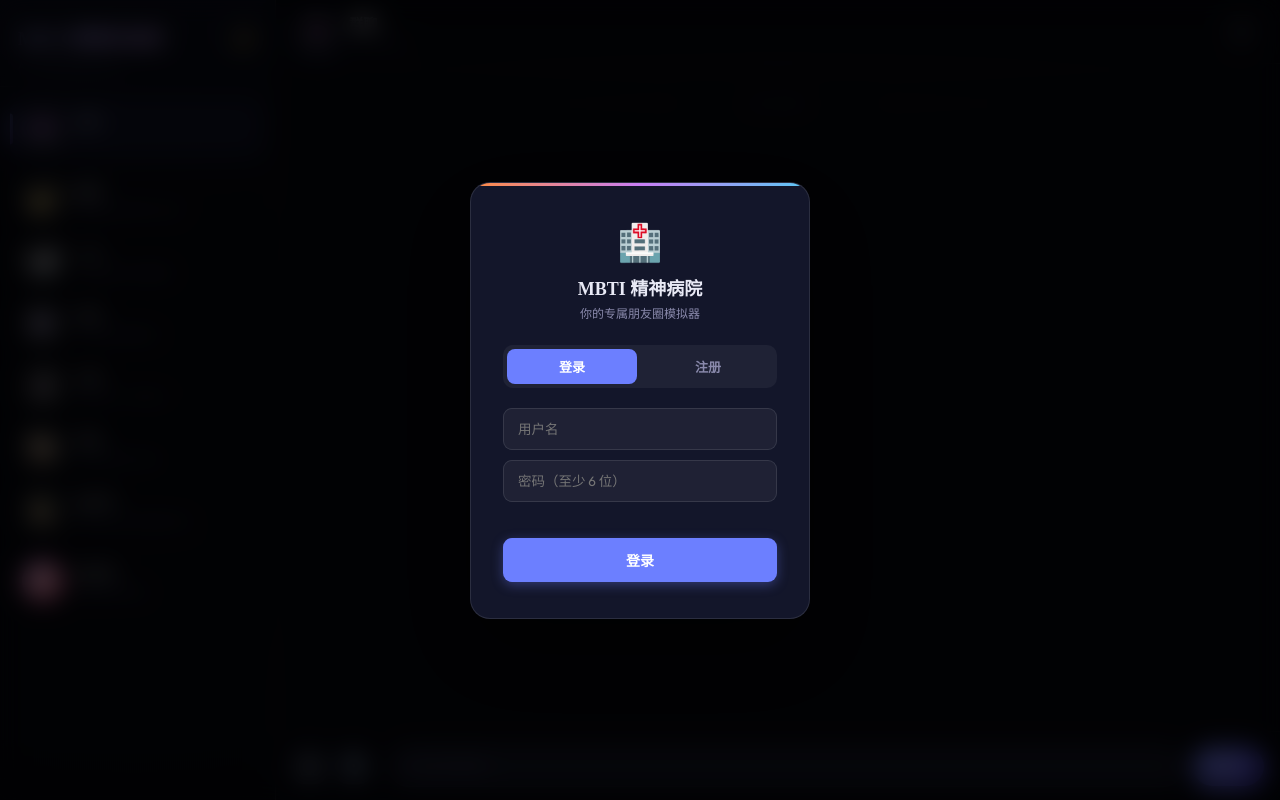
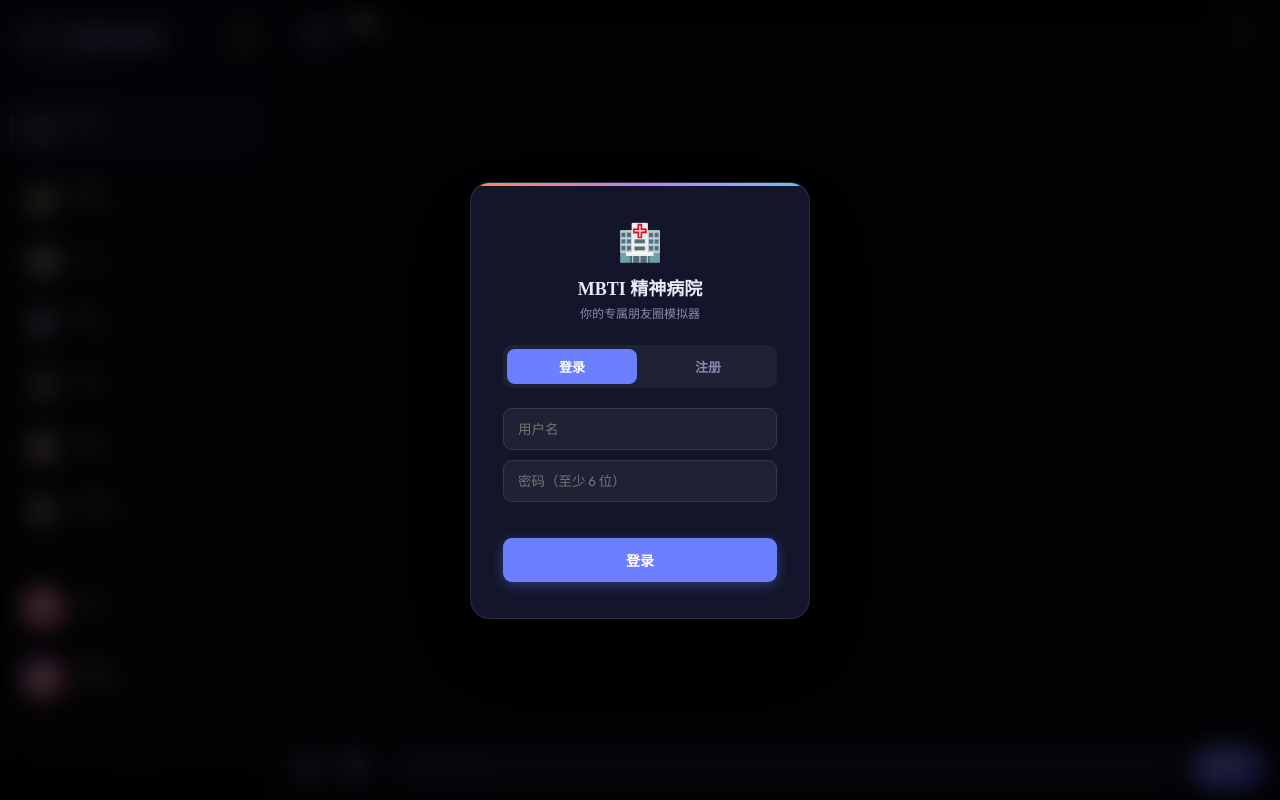
Before and after one commit to uzhang06-cpu/mbti-hospital, a Flask app: page / in a window 1280 px wide. Run offline with Flask 3, Linux system fonts and the light colour scheme; some libraries are stand-ins or nearby versions.

Commit message:
feat: 小雨前端 - 独立聊天界面接入
- 侧边栏新增「真实朋友」分区，小雨独立入口
- 专属粉色系配色 --xiaoyu: #ff7eb3
- SVG 汉字头像（雨字）
- 聊天面板 panel-dm-XIAOYU，Enter 发送
- socket xiaoyu_reply 监听（打字动画+连发）
- 历史记录加载 /api/xiaoyu/history
- ROLE_NAMES / AVATARS / dmLastRole 全部注册

Co-Authored-By: Claude Sonnet 4.6 <noreply@anthropic.com>

```diff
--- a/templates/index.html
+++ b/templates/index.html
@@ -42,6 +42,7 @@
     --estj:  #00b4ad;
     --enfj:  #ffb020;
     --infj:  #4fd896;
+    --xiaoyu:#ff7eb3;
     --accent:#6c7fff;
 
     /* ── Bubble Tints ── */
@@ -52,6 +53,7 @@
     --tint-estj: rgba(0,180,173,0.08);
     --tint-enfj: rgba(255,176,32,0.08);
     --tint-infj: rgba(79,216,150,0.08);
+    --tint-xiaoyu: rgba(255,126,179,0.08);
 
     /* ── Border Tints ── */
     --b-enfp: rgba(255,140,66,0.25);
@@ -325,6 +327,10 @@ body.light #theme-toggle:hover { background: rgba(0,0,0,0.09); }
 .nav-item#nav-dm-ESTJ.active::before { background: linear-gradient(180deg, #40c8c0, #008880); box-shadow: 0 0 12px var(--glow-estj); }
 .nav-item#nav-dm-ENFJ.active::before { background: linear-gradient(180deg, #ffd050, #e09000); box-shadow: 0 0 12px var(--glow-enfj); }
 .nav-item#nav-moments.active::before { background: linear-gradient(180deg, #f8a0fb, #e84070); box-shadow: 0 0 12px rgba(248,80,160,0.55); }
+.nav-item#nav-dm-XIAOYU.active::before { background: linear-gradient(180deg, #ffb0d0, #ff5090); box-shadow: 0 0 12px rgba(255,126,179,0.55); }
+.msg-avatar.XIAOYU { background: linear-gradient(135deg, #ff9dc8, #ff5090); }
+.bubble-col .msg-bubble.XIAOYU { background: var(--tint-xiaoyu); border-color: rgba(255,126,179,0.22); }
+.msg-sender.XIAOYU { color: var(--xiaoyu); }
 
 /* Active nav name */
 .nav-item.active .nav-name { color: #c8ceff; }
@@ -1356,6 +1362,18 @@ body.light .voice-bubble:hover { background: rgba(0,0,0,0.09); }
 
         <div class="nav-divider"></div>
 
+        <div class="nav-section-label">真实朋友</div>
+        <div class="nav-item" onclick="switchPanel('dm-XIAOYU')" id="nav-dm-XIAOYU">
+            <div class="nav-avatar XIAOYU" id="nav-av-XIAOYU"></div>
+            <div class="nav-info">
+                <div class="nav-name">小雨</div>
+                <div class="nav-preview">研究生 · 夜猫子</div>
+            </div>
+            <span class="nav-badge" id="badge-dm-XIAOYU"></span>
+        </div>
+
+        <div class="nav-divider"></div>
+
         <div class="nav-item" onclick="switchPanel('moments')" id="nav-moments">
             <div class="nav-avatar moments" id="nav-av-moments"></div>
             <div class="nav-info">
@@ -1523,6 +1541,29 @@ body.light .voice-bubble:hover { background: rgba(0,0,0,0.09); }
                 <input type="text" class="msg-input" id="msg-input-dm-ENFJ" placeholder="发消息给 赵老师…" autocomplete="off">
             </div>
             <button class="send-btn" onclick="sendDM('ENFJ')">发送</button>
+        </div>
+    </div>
+
+    <div class="panel" id="panel-dm-XIAOYU">
+        <div class="chat-header">
+            <div class="chat-header-left">
+                <div class="chat-header-avatar XIAOYU" id="hav-XIAOYU"></div>
+                <div>
+                    <div class="chat-header-name">小雨</div>
+                    <div class="chat-header-sub">研究生 · ESTJ · 深夜活跃</div>
+                </div>
+            </div>
+            <div class="chat-header-right">
+                <div class="typing-bar-dm" id="typing-XIAOYU"></div>
+                <button class="icon-btn" onclick="openSidebar()" title="菜单" id="ham-XIAOYU">☰</button>
+            </div>
+        </div>
+        <div class="chat-window" id="chat-window-dm-XIAOYU"></div>
+        <div class="input-area">
+            <div class="input-wrap">
+                <input type="text" class="msg-input" id="msg-input-dm-XIAOYU" placeholder="发消息给 小雨…" autocomplete="off">
+            </div>
+            <button class="send-btn" onclick="sendXiaoyu()">发送</button>
         </div>
     </div>
 
@@ -1753,7 +1794,8 @@ body.light .voice-bubble:hover { background: rgba(0,0,0,0.09); }
 /* 角色真名映射 */
 const ROLE_NAMES = {
     ENFP: '暖暖', INFP: '小沈', ENTP: '老程',
-    ENTJ: '王姐', ESTJ: '李姐', ENFJ: '赵老师', INFJ: '我'
+    ENTJ: '王姐', ESTJ: '李姐', ENFJ: '赵老师', INFJ: '我',
+    XIAOYU: '小雨', USER: '我'
 };
 
 const AVATARS = {
@@ -1773,6 +1815,7 @@ const AVATARS = {
     INFJ: `<img src="/static/avatars/infj.png" style="width:100%;height:100%;object-fit:contain;background:rgba(255,255,255,0.1);padding:4px;">`,
     // 群聊 -> 大师球 - 捕捉一切
     group: `<img src="/static/avatars/group.png" style="width:100%;height:100%;object-fit:contain;background:rgba(255,255,255,0.1);padding:8px;">`,
+    XIAOYU: `<svg viewBox="0 0 80 80" xmlns="http://www.w3.org/2000/svg"><defs><linearGradient id="g-xy" x1="0%" y1="0%" x2="100%" y2="100%"><stop offset="0%" stop-color="#ffb0d0"/><stop offset="100%" stop-color="#ff5090"/></linearGradient></defs><circle cx="40" cy="40" r="40" fill="url(#g-xy)"/><text x="40" y="52" text-anchor="middle" font-size="36" font-family="sans-serif" fill="white" font-weight="600">雨</text></svg>`,
     moments: `<svg viewBox="0 0 80 80" xmlns="http://www.w3.org/2000/svg"><defs><linearGradient id="g-mom" x1="0%" y1="0%" x2="100%" y2="100%"><stop offset="0%" stop-color="#f8a0fb"/><stop offset="100%" stop-color="#e84070"/></linearGradient></defs><circle cx="40" cy="40" r="40" fill="url(#g-mom)"/><ellipse cx="40" cy="24" rx="7" ry="11" fill="rgba(255,255,255,0.85)" transform="rotate(0 40 40)"/><ellipse cx="40" cy="24" rx="7" ry="11" fill="rgba(255,255,255,0.85)" transform="rotate(72 40 40)"/><ellipse cx="40" cy="24" rx="7" ry="11" fill="rgba(255,255,255,0.85)" transform="rotate(144 40 40)"/><ellipse cx="40" cy="24" rx="7" ry="11" fill="rgba(255,255,255,0.85)" transform="rotate(216 40 40)"/><ellipse cx="40" cy="24" rx="7" ry="11" fill="rgba(255,255,255,0.85)" transform="rotate(288 40 40)"/><circle cx="40" cy="40" r="7" fill="rgba(255,220,60,0.95)"/></svg>`
 };
 
@@ -1786,7 +1829,8 @@ function initAvatars() {
     ['nav-av-ESTJ','hav-ESTJ'].forEach(id => { const el = document.getElementById(id); if(el) setAvatar(el, 'ESTJ'); });
     ['nav-av-ENFJ','hav-ENFJ'].forEach(id => { const el = document.getElementById(id); if(el) setAvatar(el, 'ENFJ'); });
     setAvatar(document.getElementById('nav-av-moments'), 'moments');
-    setAvatar(document.getElementById('hav-INFJ-cover'), 'INFJ'); // 朋友圈主理人头像
+    setAvatar(document.getElementById('hav-INFJ-cover'), 'INFJ');
+    ['nav-av-XIAOYU','hav-XIAOYU'].forEach(id => { const el = document.getElementById(id); if(el) setAvatar(el, 'XIAOYU'); });
 }
 initAvatars();
 
@@ -1919,6 +1963,19 @@ function initSocketAndApp() {
         }).catch(()=>{});
     });
 
+    authFetch('/api/xiaoyu/history').then(r => r.json()).then(d => {
+        if (d.history) {
+            d.history.forEach(m => {
+                const sender = m.sender === 'USER' ? 'INFJ' : 'XIAOYU';
+                appendDMBubble('XIAOYU', sender, m.content, true);
+            });
+            if (d.history.length > 0) {
+                const last = d.history[d.history.length - 1];
+                updateNavPreview('nav-dm-XIAOYU', last.content || '');
+            }
+        }
+    }).catch(() => {});
+
     authFetch('/api/moments').then(r => r.json()).then(data => {
         if (data.moments) { data.moments.forEach(m => momentsData.push(m)); renderMoments(); }
     }).catch(()=>{});
@@ -1973,7 +2030,7 @@ document.getElementById('date-label-group') && (document.getElementById('date-la
    CHAT RENDERING
 ════════════════════════ */
 let lastGroupRole = null;
-const dmLastRole = { ENFP: null, INFP: null, ENTP: null, ENTJ: null, ESTJ: null, ENFJ: null };
+const dmLastRole = { ENFP: null, INFP: null, ENTP: null, ENTJ: null, ESTJ: null, ENFJ: null, XIAOYU: null };
 
 let isSendingGroup = false;
 function sendGroup() {
@@ -1996,6 +2053,19 @@ function sendDM(role) {
     socket.emit('dm_message', { role, content });
     input.value = '';
 }
+
+function sendXiaoyu() {
+    const input = document.getElementById('msg-input-dm-XIAOYU');
+    const content = input.value.trim();
+    if (!content) return;
+    appendDMBubble('XIAOYU', 'INFJ', content);
+    socket.emit('xiaoyu_message', { content });
+    input.value = '';
+}
+
+document.getElementById('msg-input-dm-XIAOYU')?.addEventListener('keydown', e => {
+    if (e.key === 'Enter' && !e.shiftKey) { e.preventDefault(); sendXiaoyu(); }
+});
 
 function updateNavPreview(panelId, text, sender = "") {
     const navItem = document.getElementById(panelId);
@@ -2555,6 +2625,22 @@ socket.on('dm_reply', ({ role, content, mode, image, audio }) => {
         appendDMBubble(role, role, content, false, image, audio);
         addUnread('dm-' + role);
         if (bar) { clearTimeout(dmTypingTimers[role]); bar.textContent = ''; }
+        playNotificationSound();
+    }
+});
+
+/* 小雨回复 */
+socket.on('xiaoyu_reply', ({ content, mode }) => {
+    const bar = document.getElementById('typing-XIAOYU');
+    if (bar) {
+        clearTimeout(dmTypingTimers['XIAOYU']);
+        bar.textContent = '正在输入…'; bar.style.color = 'var(--xiaoyu)'; bar.style.fontSize = '11.5px';
+        dmTypingTimers['XIAOYU'] = setTimeout(() => { bar.textContent = ''; }, 3000);
+    }
+    if ((mode === 'full' || !mode) && content) {
+        appendDMBubble('XIAOYU', 'XIAOYU', content);
+        addUnread('dm-XIAOYU');
+        if (bar) { clearTimeout(dmTypingTimers['XIAOYU']); bar.textContent = ''; }
         playNotificationSound();
     }
 });
```
